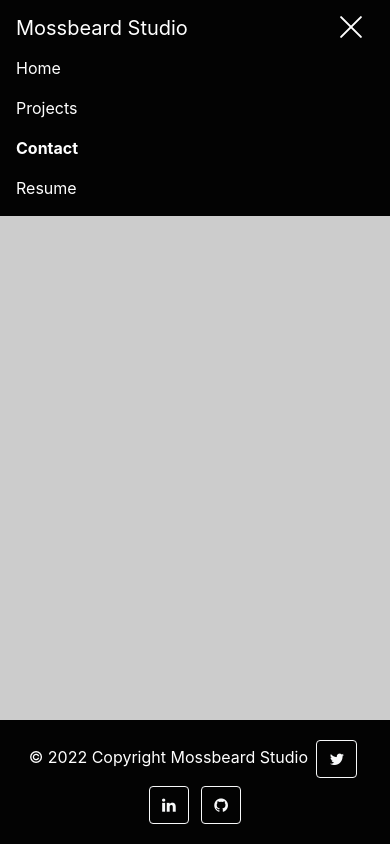
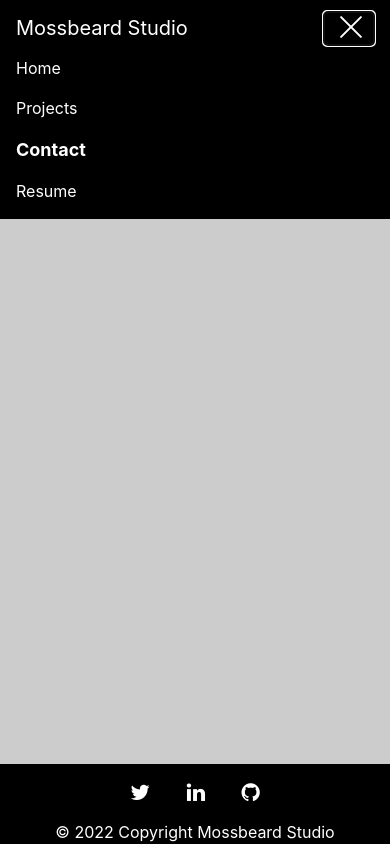
Before and after one commit to TheMossBeard/PersonalWebsite_v2.0, a plain HTML site: page contact.html in a window 390 px wide. Both pictures are taken after a click on the button "Toggle navigation". Drawn offline with nearby package versions, Linux system fonts and the light colour scheme.

Commit message:
adjusted footer & some styles

```diff
--- a/assets/css/styles.css
+++ b/assets/css/styles.css
@@ -5,9 +5,9 @@
   --normal-font     : 400;
   --bold-font       : 700;
   --bolder-font     : 900;
-  --bg-color        : #030303;
+  --bg-color        : #000000;
   --primary-color   : #ffffff;
-  --secondary-color : #515151;
+  --secondary-color : #6b6b6b;
   --primary-shadow  : #737373;
   --secondary-shadow: #b1b1b1;
   --bottom-margin   : 0.5rem;
@@ -28,13 +28,16 @@ a:hover {
   color: var(--secondary-color);
 }
 
+button {
+  outline: none;
+}
+
 a {
   text-decoration: none;
   color          : var(--primary-color);
 }
 
 body {
-
   background-color: #cccccc;
 }
 
@@ -75,10 +78,6 @@ footer {
   background-color: var(--bg-color);
 }
 
-button:focus {
-  outline: transparent;
-}
-
 @media only screen and (max-width: 768px) {
   .navigation {
     display: none;
@@ -89,15 +88,12 @@ button:focus {
 }
 
 .active {
-  font-weight: bold;
+  font-weight: bolder;
+  font-size: large;
 }
 
 .page-content {
   padding-top: 75px;
-}
-
-.page-footer {
-  background-color: #302f2f;
 }
 
 /* animated hamburger-menu section */
--- a/assets/js/app.js
+++ b/assets/js/app.js
@@ -6,5 +6,10 @@ $(document).ready(function () {
 });
 
 $(window).on('resize', function () {
-  if (window.innerWidth > 768) $('.navbar-collapse').collapse('hide')
+  if (window.innerWidth > 768) {
+    $('.navbar-collapse').collapse('hide');
+    //if ($('.animated-icon2').collapse == 'open')
+    //  $('.animated-icon2').toggleClass('open'); need to reset animated button from X
+  }
+
 })
--- a/contact.html
+++ b/contact.html
@@ -57,11 +57,13 @@
   <section class="page-footer">
     <footer class="text-center text-white fixed-bottom">
       <div class="text-center p-3">
+        <a class="button btn-floating m-3" href="https://twitter.com/beard_moss" role="button"><i class="fa fab fa-twitter fa-lg"></i></a>
+        <a class="button btn-floating m-3" href="https://www.linkedin.com/in/jesse-whiting-388776215/" role="button"><i class="fa fab fa-linkedin fa-lg"></i></a>
+        <a class="button btn-floating m-3" href="https://github.com/TheMossBeard" role="button"><i class="fa fab fa-github fa-lg"></i></a>
+      </div>
+      <div class="text-center">
         © 2022 Copyright
         <a class="text-white"> Mossbeard Studio</a>
-        <a class="btn btn-outline-light btn-floating m-1" href="#!" role="button"><i class="fa fab fa-twitter"></i></a>
-        <a class="btn btn-outline-light btn-floating m-1" href="#!" role="button"><i class="fa fab fa-linkedin"></i></a>
-        <a class="btn btn-outline-light btn-floating m-1" href="#!" role="button"><i class="fa fab fa-github"></i></a>
       </div>
     </footer>
   </section>
```
Also changed, not shown: index.html (+5 -3 lines), projects.html (+5 -3 lines), resume.html (+5 -3 lines).
